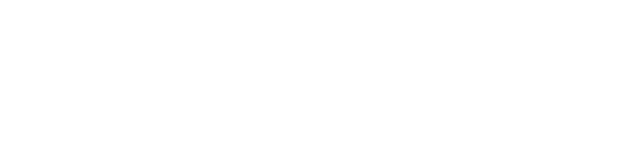
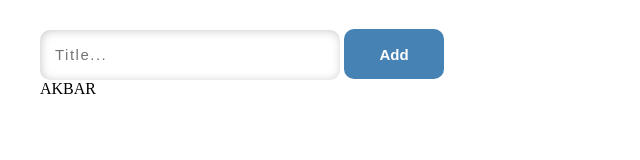
Before and after one commit to Akbar4964/JavaScript-Exercises, a plain HTML site: page index.html in a window 1280 px wide. Shown: the whole page, without its empty margins (0-640 px from the left). Drawn offline with Linux system fonts and the light colour scheme.

Commit message:
added codes

```diff
--- a/index.html
+++ b/index.html
@@ -7,7 +7,7 @@
     <title>JAVASCRIPT-EXERCISES</title>
   </head>
   <body>
-    <!-- <div class="container">
+    <div class="container">
       <div id="count" class="header">
         <input type="text" id="getData" placeholder="Title..." />
         <button onclick="getData()" class="addBtn">Add</button>
@@ -15,7 +15,7 @@
       <ul id="dataName">
         <li>AKBAR</li>
       </ul>
-    </div> -->
+    </div>
     <script src="./scripts/script.js"></script>
   </body>
 </html>
--- a/scripts/script.js
+++ b/scripts/script.js
@@ -89,14 +89,14 @@
 // const minNumber = findMinNumber(10, 3, 7, 4, 7);
 // console.log(minNumber);
 
-// function getData() {
-//   let li = document.createElement("li");
-//   let inputValue = document.getElementById("getData").value;
-//   let t = document.createTextNode(inputValue);
-//   li.appendChild(t);
-//   if (inputValue === "") {
-//     alert("Hech nima yozilmagan!");
-//   } else {
-//     document.getElementById("dataName").appendChild(li);
-//   }
-// }
+function getData() {
+  let li = document.createElement("li");
+  let inputValue = document.getElementById("getData").value;
+  let t = document.createTextNode(inputValue);
+  li.appendChild(t);
+  if (inputValue === "") {
+    alert("Hech nima yozilmagan!");
+  } else {
+    document.getElementById("dataName").appendChild(li);
+  }
+}
--- a/styles/style.css
+++ b/styles/style.css
@@ -9,3 +9,36 @@
   padding: 0 20px;
   margin: 0 auto;
 }
+
+ul,
+li {
+  text-decoration: none;
+  list-style-type: none;
+}
+
+#getData {
+  margin-top: 30px;
+  width: 300px;
+  height: 50px;
+  border-radius: 10px;
+  border: 0;
+  box-shadow: inset 1px 1px 10px #ccc;
+  outline: none;
+  padding-left: 15px;
+}
+
+#getData::placeholder {
+  font-size: 15px;
+  letter-spacing: 1.5px;
+}
+
+button {
+  width: 100px;
+  height: 50px;
+  border-radius: 10px;
+  background-color: steelblue;
+  border: 0;
+  color: #fff;
+  font-weight: 700;
+  font-size: 15px;
+}
```
